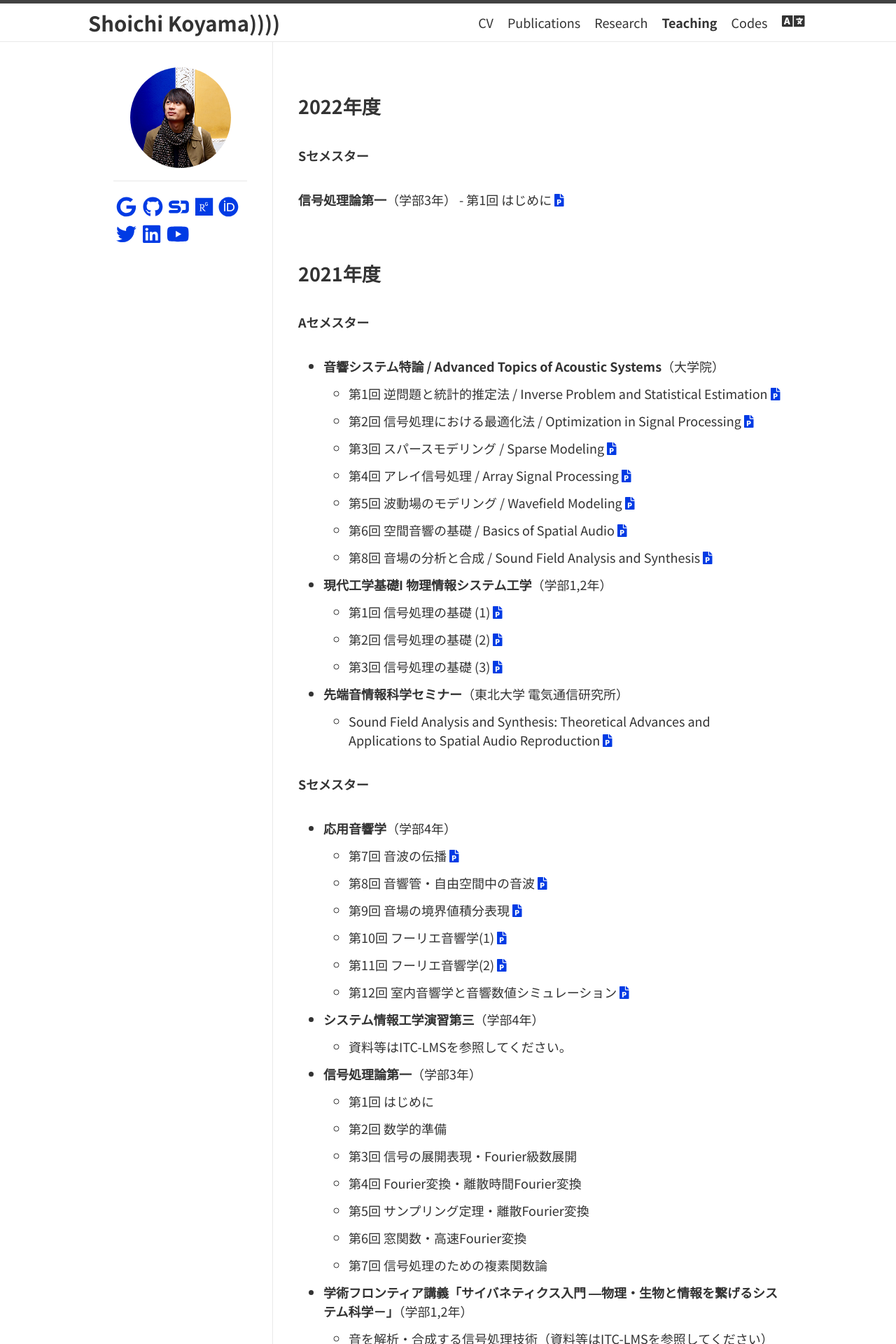
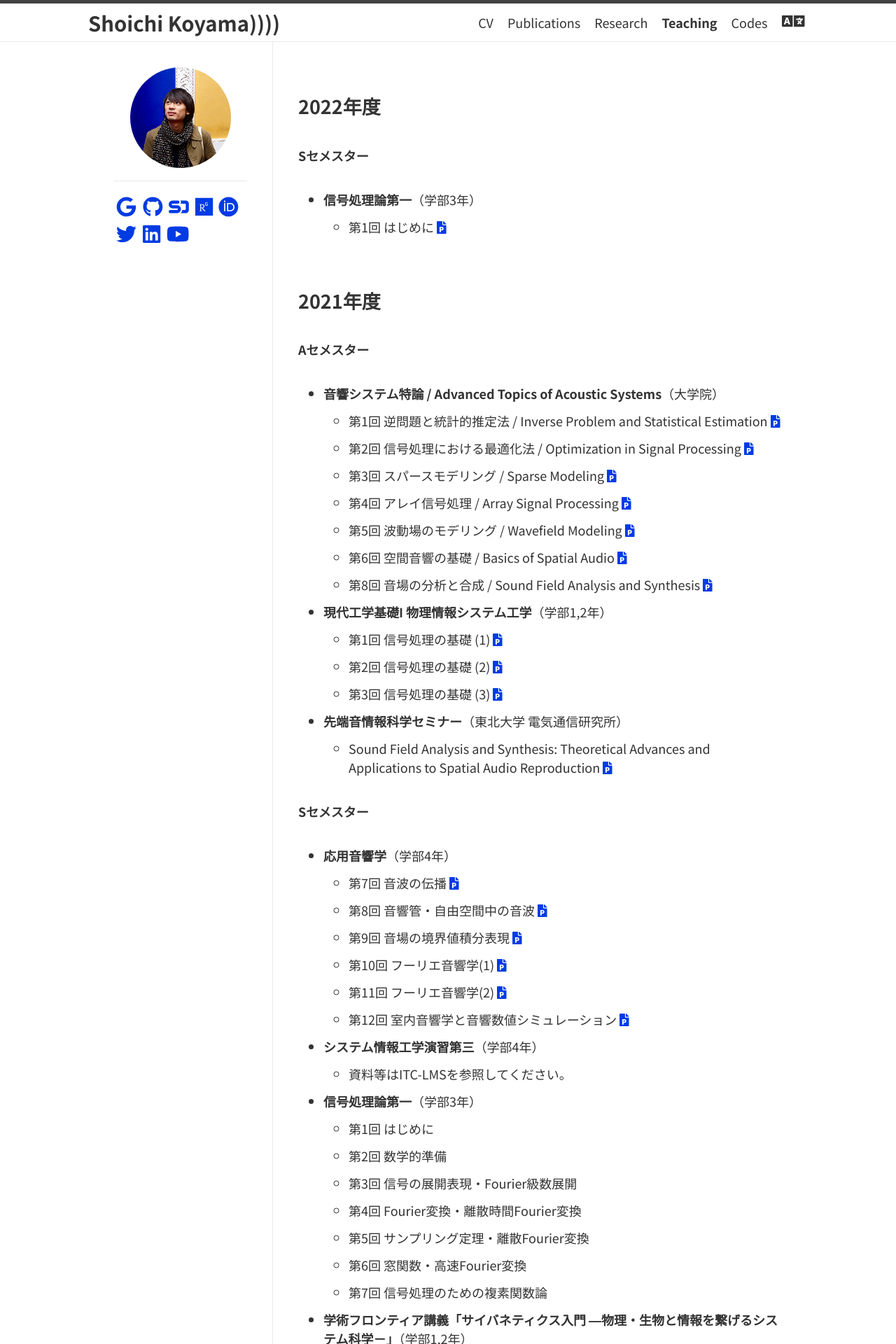
Before and after one commit to sh01k/sh01k.github.io, a Jekyll site: the page built from docs/ja/teaching.md, in a window 1280 px wide. Shown: the top 1920 px of the page at 70% size. Built offline with Jekyll 4.4.1, drawn with Linux system fonts in a browser that asks for light colours.

```diff
--- a/docs/ja/teaching.md
+++ b/docs/ja/teaching.md
@@ -9,7 +9,7 @@ lang: ja
 
 **Sセメスター**
 
- **信号処理論第一**（学部3年）
+- **信号処理論第一**（学部3年）
     - 第1回 はじめに [<i class="fas fa-file-powerpoint"></i>](http://sp.ipc.i.u-tokyo.ac.jp/~koyama/teaching/sigpro1_2022/sigpro1_day1.pdf)
 
 ## 2021年度
```
